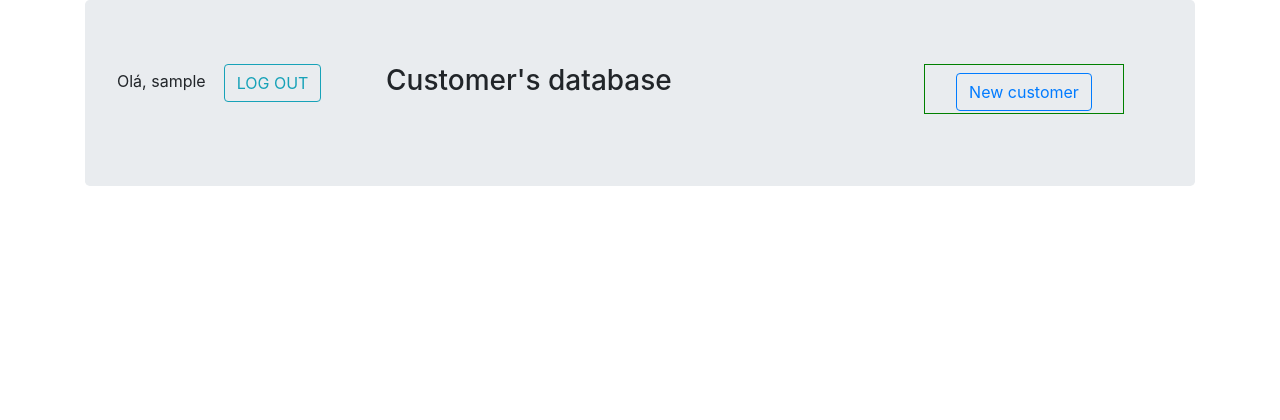
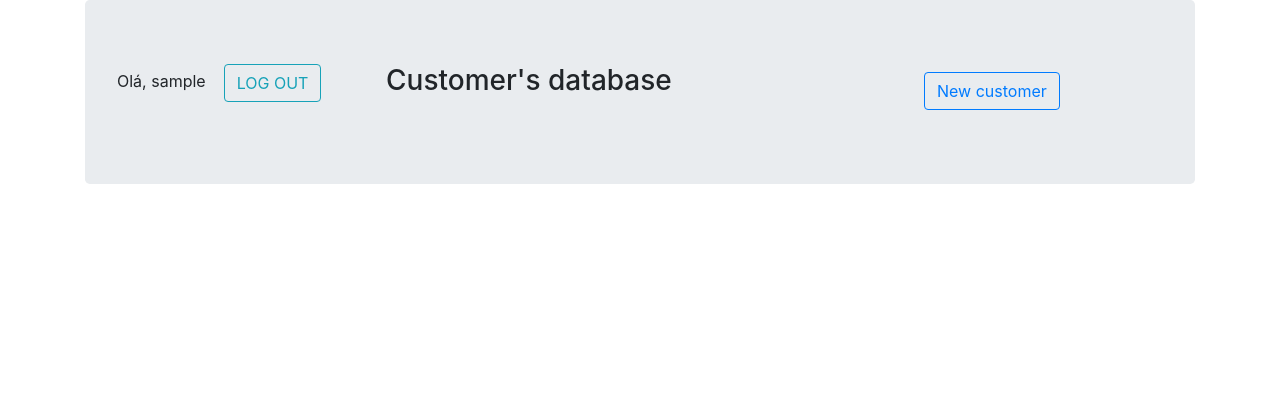
Before and after one commit to kcpedrosa/Django-v3, a Django app: page /clientes/list/ in a window 1280 px wide. Shown: the top 420 px of the page. Run offline with Django 3.2, Linux system fonts and the light colour scheme; the visitor is signed in with stand-in values (Sample User, id 1); data that the repository does not hold is empty; some libraries are stand-ins or nearby versions.

Commit message:
Personalizacao, correcao de detalhe em list.html

```diff
--- a/clientes/templates/list.html
+++ b/clientes/templates/list.html
@@ -33,7 +33,7 @@
 
         <div class="col-3">
         <!--poderia ser um button abaixo-->
-        <h1 style="text-align: center; border: 1px solid green; width: 200px">
+        <h1 >
          <a href="{% url 'persons_new' %}" class="btn btn-outline-primary"> New customer </a>
         </h1>
         </div>
```
